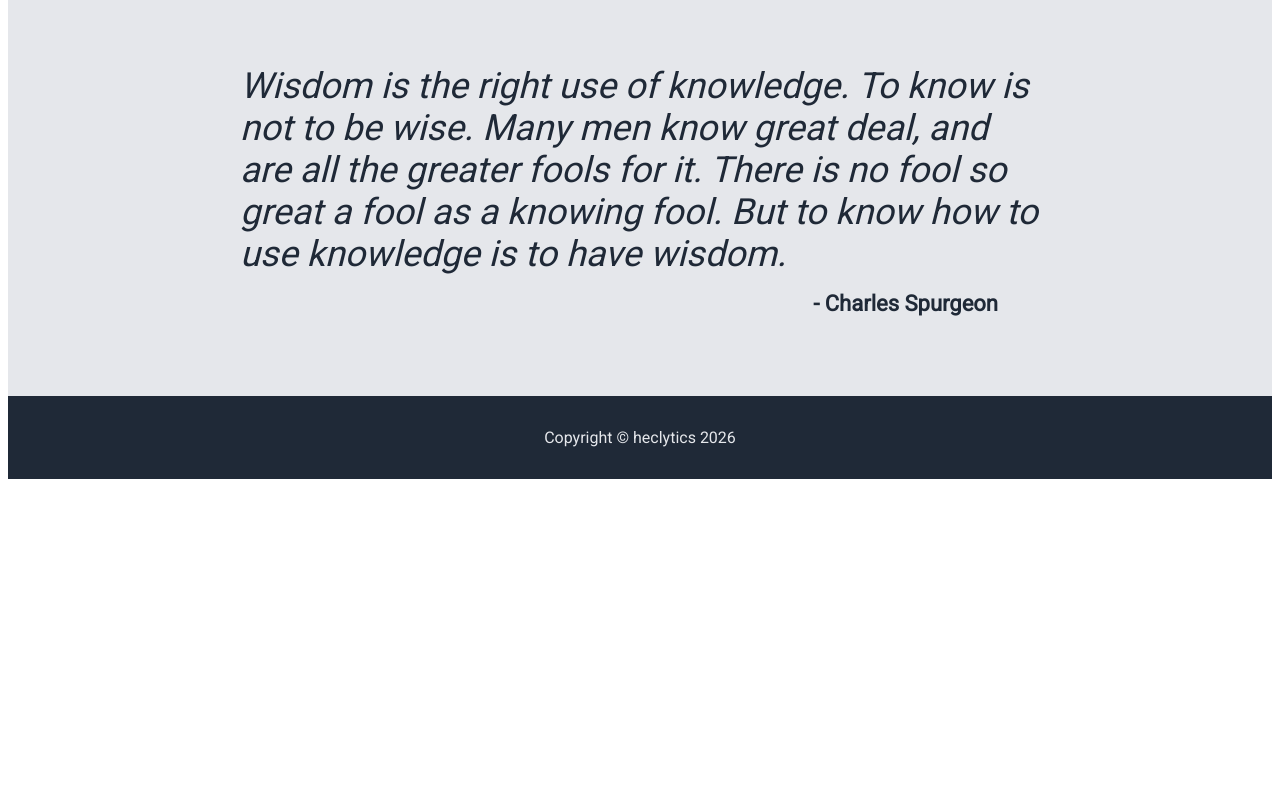
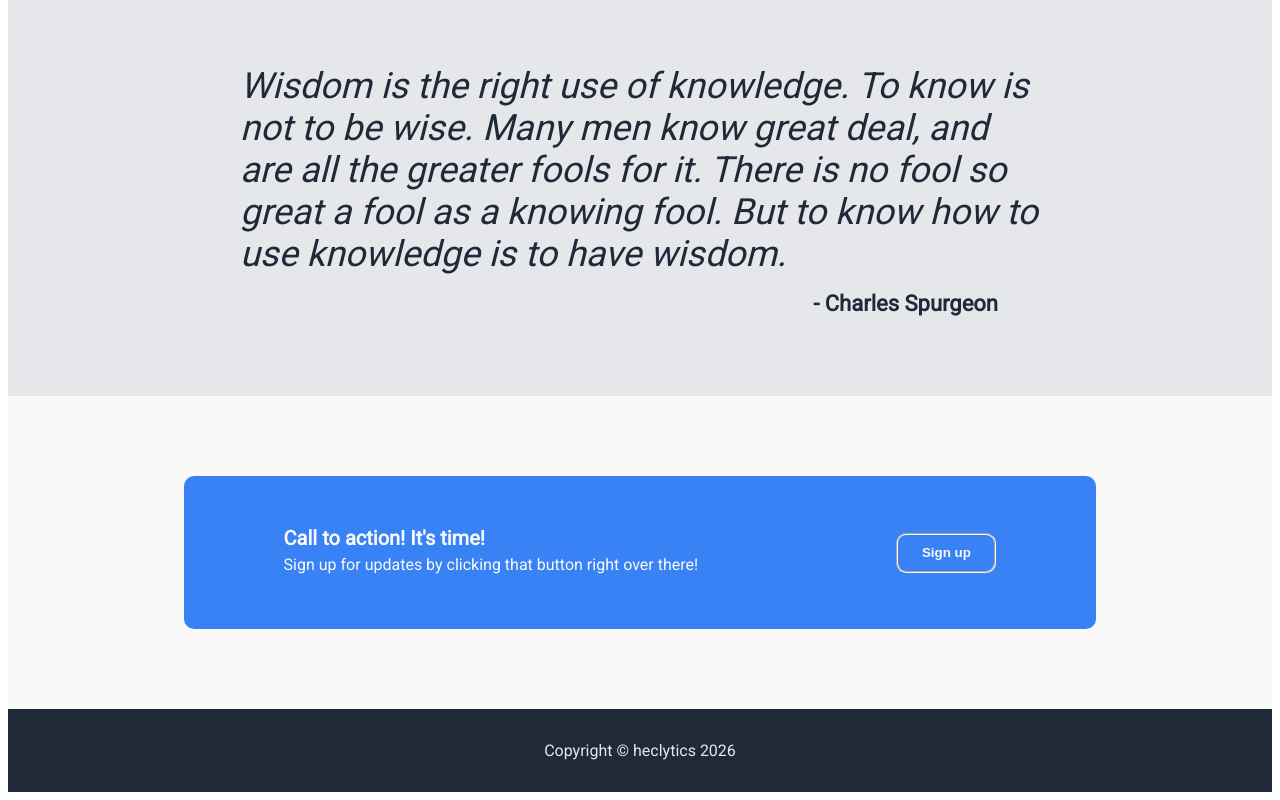
Before and after one commit to hector-lh/landing-page, a plain HTML site: page index.html in a window 1280 px wide. Shown: the part 883-1683 px from the top of the page. Before the commit the page ends 1370 px from the top, so only its background shows below. Drawn offline with Linux system fonts and the light colour scheme.

Commit message:
Add the sign up section
I added the sign up section with the text and a button bellow the quote

```diff
--- a/index.html
+++ b/index.html
@@ -64,6 +64,15 @@
                 - Charles Spurgeon
             </div>
         </div>
+        <div class="contact">
+            <div class="call">
+                <div class="action">
+                    <h3>Call to action! It's time!</h3>
+                    <p>Sign up for updates by clicking that button right over there!</p>
+                </div>
+                <button>Sign up</button>
+            </div>
+        </div>
     </div>
     <div class="footer">
         Copyright © heclytics 2026
--- a/style.css
+++ b/style.css
@@ -167,3 +167,47 @@
   font-size: 22px;
   font-weight: bold;
 }
+
+.contact {
+  display: flex;
+  justify-content: center;
+  align-items: center;
+  padding: 80px;
+  background-color: #F9FAF8;
+}
+
+.call {
+  display: flex;
+  background: #3882F6;
+  width: 70%;
+  padding: 50px 70px;
+  border-radius: 10px;
+  align-items: center;
+}
+
+.call button {
+  border-color: #F9FAF8;
+  border-style: groove;
+  border-width: 2px;
+  margin-right: 30px;
+  width: 100px;
+  height: 40px;
+}
+
+.action {
+  display: flex;
+  flex-direction: column;
+  margin-left: 30px;
+  flex-grow: 2;
+}
+
+.action p, .action h3 {
+  margin: 0;
+  margin-bottom: 5px;
+  color: #F9FAF8;
+}
+
+.action h3 {
+  font-size: 20px;
+  font-weight: 900;
+}
```
